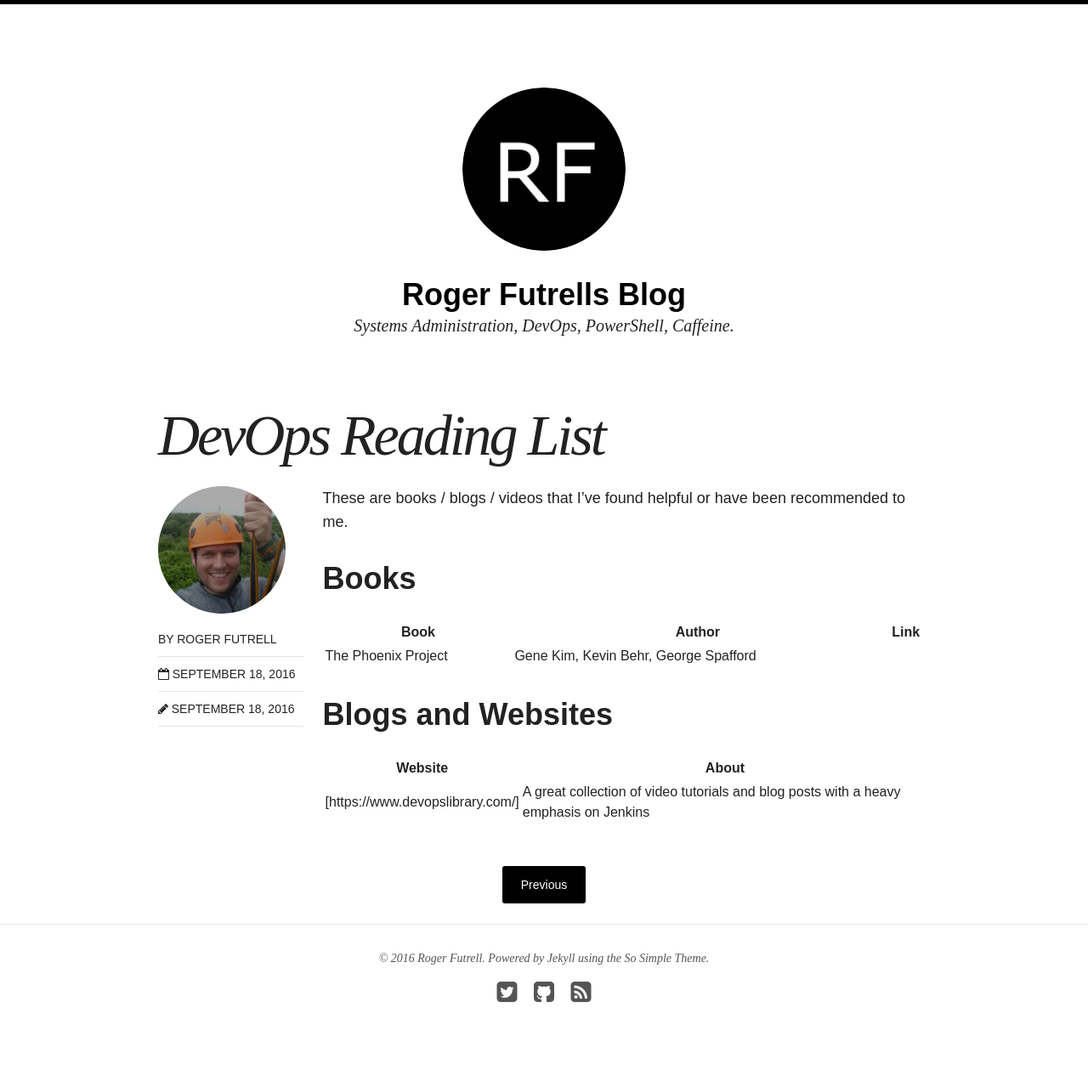
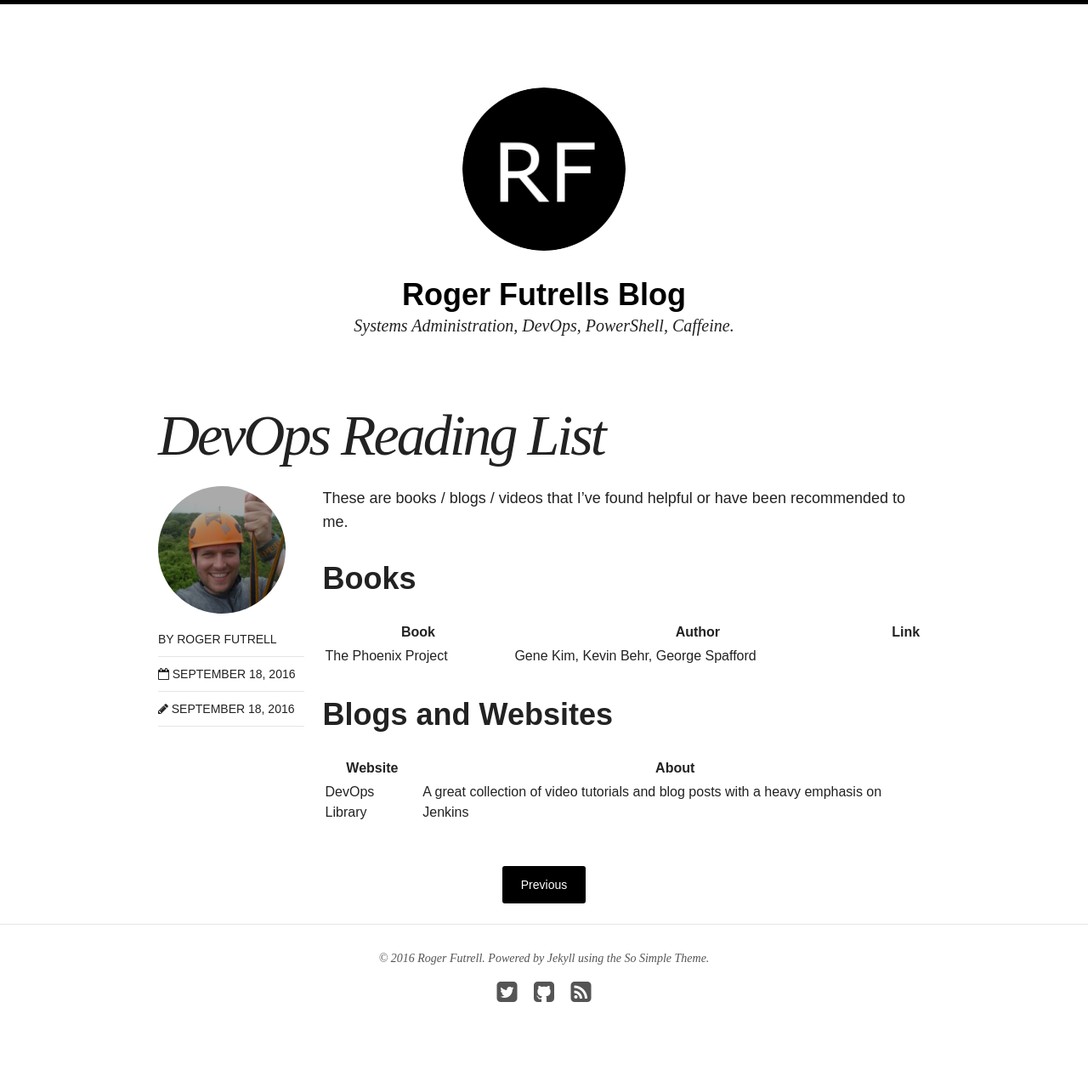
Before and after one commit to rogfut/rogfut.github.io, a Jekyll site: the page built from _posts/blog/2016-09-18-devops-reading-list.md, in a window 1280 px wide. Shown: the whole page at 85% size. Built offline with Jekyll 4.4.1, drawn with Linux system fonts in a browser that asks for light colours; nearby versions of some CDN libraries.

Commit message:
:smiley:

```diff
--- a/_posts/blog/2016-09-18-devops-reading-list.md
+++ b/_posts/blog/2016-09-18-devops-reading-list.md
@@ -23,4 +23,4 @@ These are books / blogs / videos that I've found helpful or have been recommende
 
 | Website | About |
 | ------- | ----- |
-| [https://www.devopslibrary.com/] | A great collection of video tutorials and blog posts with a heavy emphasis on Jenkins |
+| [DevOps Library](https://www.devopslibrary.com/) | A great collection of video tutorials and blog posts with a heavy emphasis on Jenkins |
```
